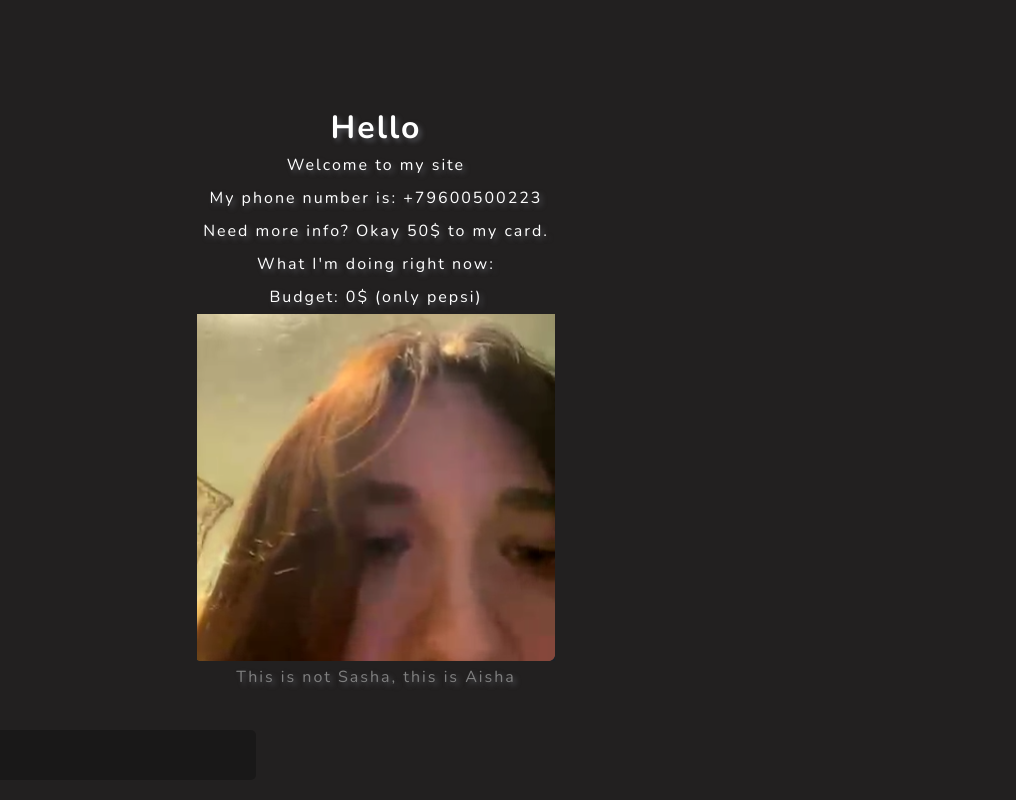
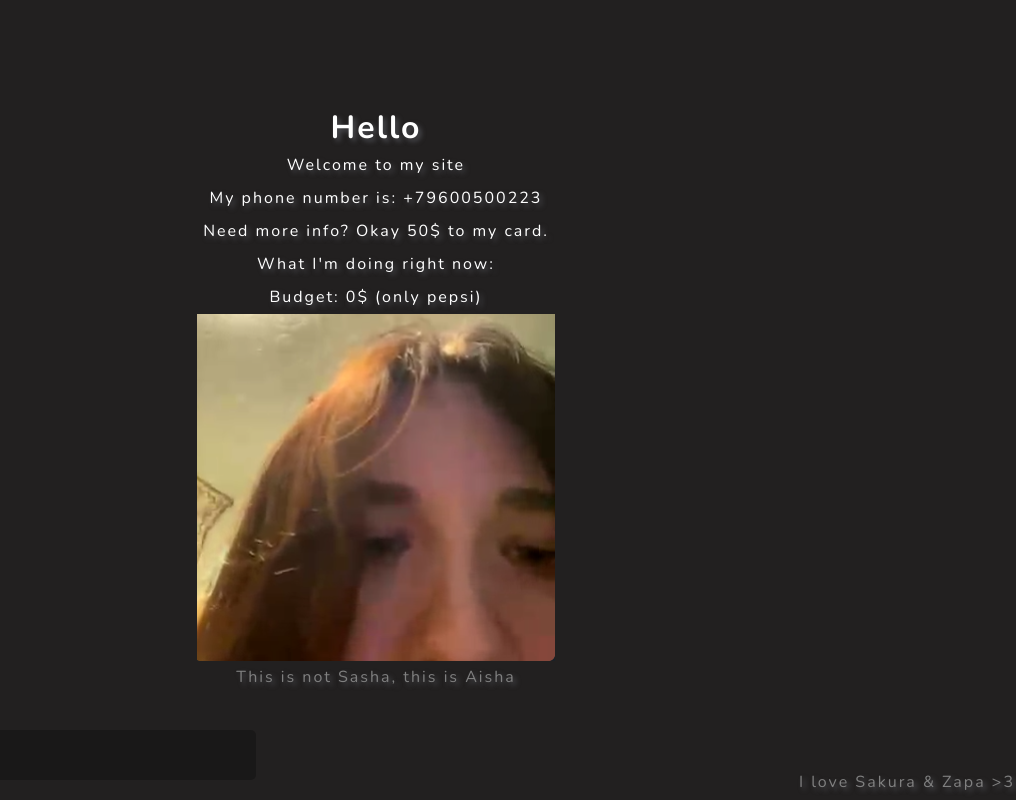
Before and after one commit to kynative/kynative.github.io, a website: page index.html in a window 1280 px wide. Shown: the full height of the page, 264-1280 px from the left. Drawn offline with nearby package versions, Linux system fonts and the light colour scheme.

Commit message:
Update index.html

```diff
--- a/index.html
+++ b/index.html
@@ -53,6 +53,10 @@
             <p class="down">This is not Sasha, this is Aisha</p>
         </div>
 
+        <div class="Warning">
+            <p>I love Sakura & Zapa >3</p>
+        </div>
+
         <div class='containerButtons'>
             <a href="discordapp.com/users/897154014892949514">
                 <svg xmlns="http://www.w3.org/2000/svg" width="50" height="35" viewBox="0 0 24 24"><path fill="#d6d6d6" d="M20.317 4.492c-1.53-.69-3.17-1.2-4.885-1.49a.075.075 0 0 0-.079.036c-.21.369-.444.85-.608 1.23a18.566 18.566 0 0 0-5.487 0a12.36 12.36 0 0 0-.617-1.23A.077.077 0 0 0 8.562 3c-1.714.29-3.354.8-4.885 1.491a.07.07 0 0 0-.032.027C.533 9.093-.32 13.555.099 17.961a.08.08 0 0 0 .031.055a20.03 20.03 0 0 0 5.993 2.98a.078.078 0 0 0 .084-.026a13.83 13.83 0 0 0 1.226-1.963a.074.074 0 0 0-.041-.104a13.201 13.201 0 0 1-1.872-.878a.075.075 0 0 1-.008-.125c.126-.093.252-.19.372-.287a.075.075 0 0 1 .078-.01c3.927 1.764 8.18 1.764 12.061 0a.075.075 0 0 1 .079.009c.12.098.245.195.372.288a.075.075 0 0 1-.006.125c-.598.344-1.22.635-1.873.877a.075.075 0 0 0-.041.105c.36.687.772 1.341 1.225 1.962a.077.077 0 0 0 .084.028a19.963 19.963 0 0 0 6.002-2.981a.076.076 0 0 0 .032-.054c.5-5.094-.838-9.52-3.549-13.442a.06.06 0 0 0-.031-.028M8.02 15.278c-1.182 0-2.157-1.069-2.157-2.38c0-1.312.956-2.38 2.157-2.38c1.21 0 2.176 1.077 2.157 2.38c0 1.312-.956 2.38-2.157 2.38m7.975 0c-1.183 0-2.157-1.069-2.157-2.38c0-1.312.955-2.38 2.157-2.38c1.21 0 2.176 1.077 2.157 2.38c0 1.312-.946 2.38-2.157 2.38"></path></svg>
```
